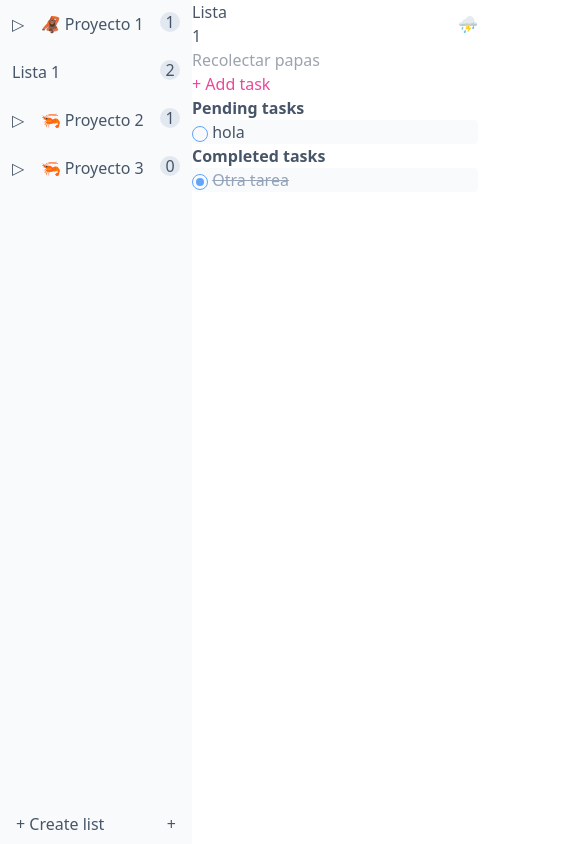
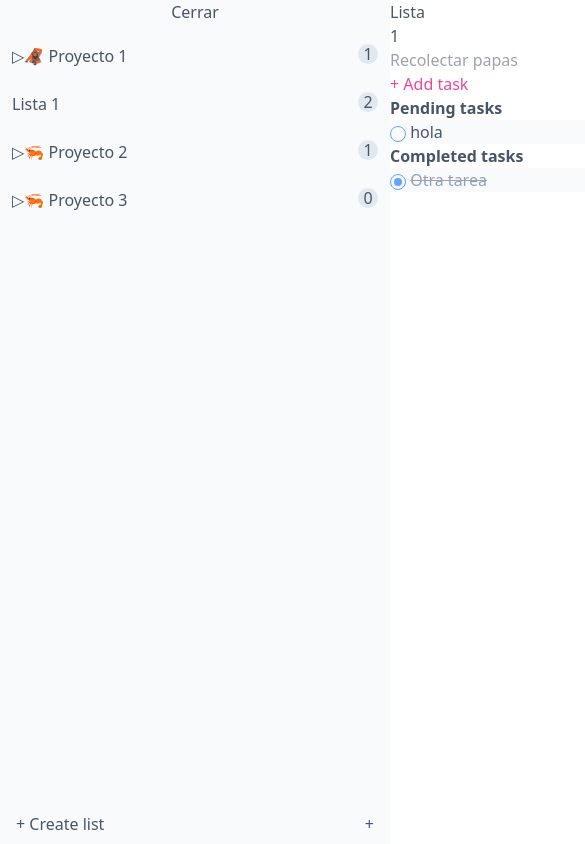
Before and after one commit to kike9978/top-todo-list-reloaded, a website built with webpack: page src/index.html in a window 390 px wide. Shown: the top 844 px of the page, 585 px wide, since content can reach past the window. Built offline with nearby package versions, Linux system fonts and the light colour scheme.

Commit message:
Make layout adjustments for mobile

```diff
--- a/src/components/SideMenu.js
+++ b/src/components/SideMenu.js
@@ -14,12 +14,18 @@ export default class SideMenu {
 
     createSideMenu() {
         this.sideBar = document.createElement("aside")
+        this.closeSideButton = document.createElement("button")
 
         this.buttonRows = document.createElement("div")
         this.createListButton = document.createElement("button")
 
         this.sideBar.className = "flex flex-col gap-2 bg-gray-50 h-full overflow-hidden"
         this.projectsAndListsContainer = this.createProjectsAndListsContainer()
+
+        this.closeSideButton.innerText = "Cerrar"
+        this.closeSideButton.className = "md:hidden"
+
+        this.sideBar.appendChild(this.closeSideButton)
         this.sideBar.appendChild(this.projectsAndListsContainer)
 
         this.buttonRows.appendChild(this.createListButton)
@@ -36,6 +42,13 @@ export default class SideMenu {
         this.sideBar.appendChild(this.buttonRows)
 
 
+        this.closeSideButton.addEventListener("click", () => {
+            const root = document.querySelector("#root")
+            root.classList.remove("grid-cols-[100%_1fr]")
+            root.classList.add("grid-cols-[0px_1fr]")
+
+
+        })
         this.createListButton.addEventListener("click", () => {
             this.handleCreateInputClick(ITEM_TYPE.list)
         })
--- a/src/index.html
+++ b/src/index.html
@@ -9,7 +9,7 @@
 </head>
 
 <body class=" h-dvh">
-    <div id="root" class="grid grid-cols-[12rem_1fr] text-slate-600 h-full">
+    <div id="root" class="grid grid-cols-[100%_1fr] md:grid-cols-[12rem_1fr] text-slate-600 h-full transition-all">
         <dialog>
             hola que hace
         </dialog>
--- a/src/styles/style.css
+++ b/src/styles/style.css
@@ -20,7 +20,7 @@
 
     summary {
 
-        >:before {
+        &:before {
             content: "▷";
         }
     }
@@ -28,7 +28,7 @@
 
 .project-item[open] {
     summary {
-        >:before {
+        &:before {
             content: "▽";
         }
     }
```
